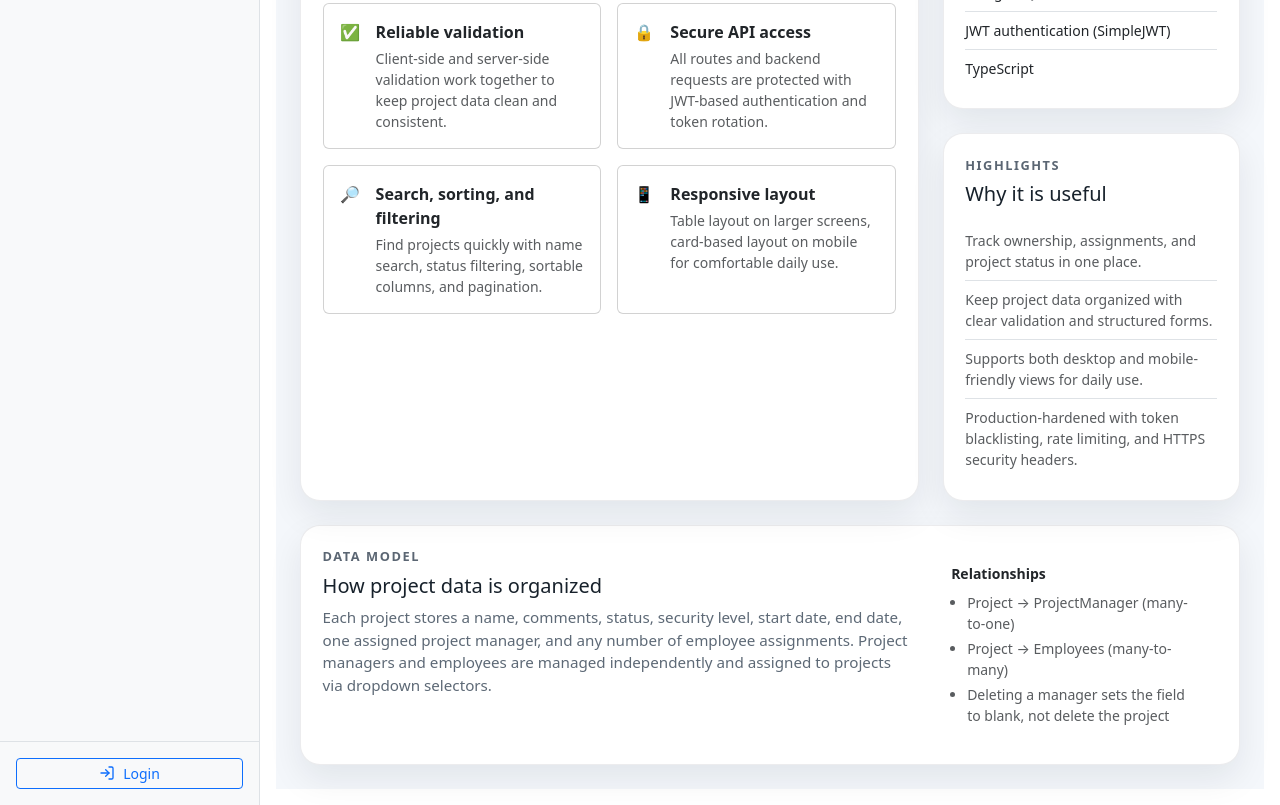
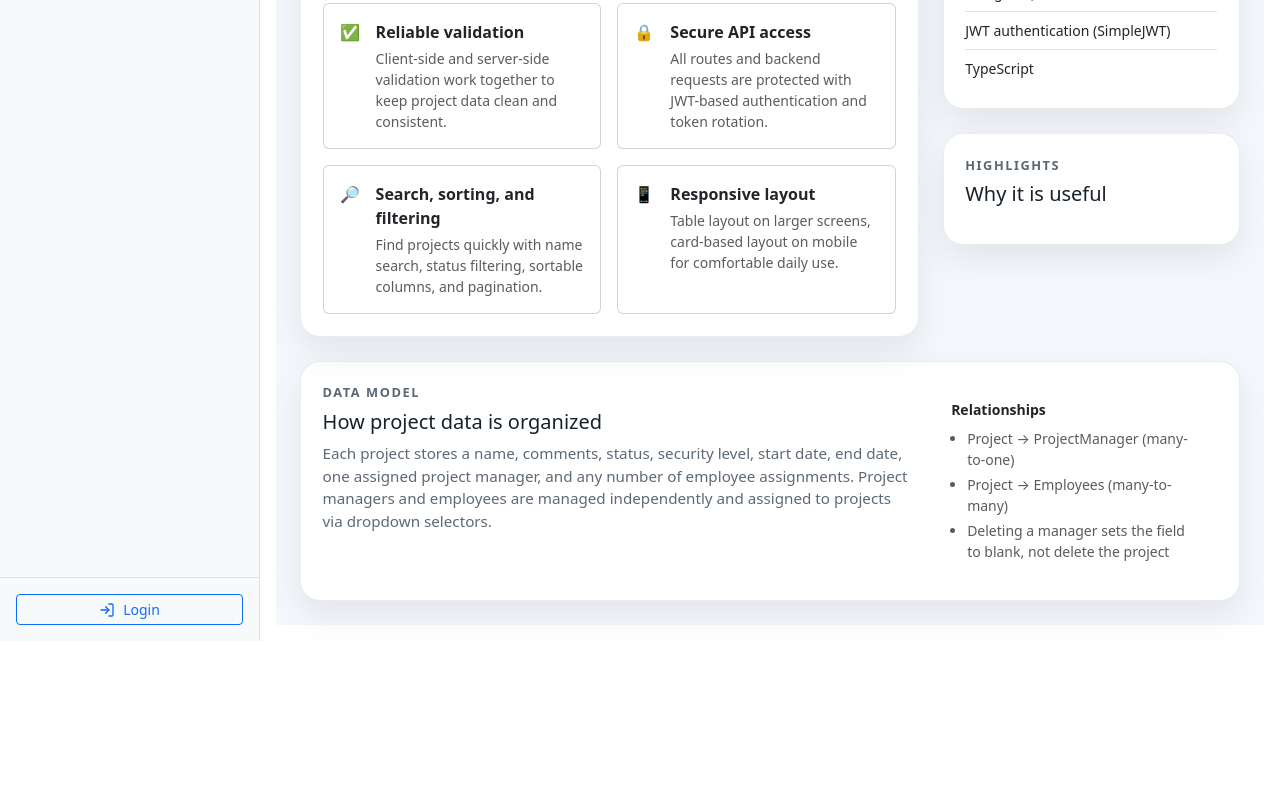
Before and after one commit to blanning19/react-project-tracker, a React app in the folder frontend/: page /about in a window 1280 px wide. Shown: the part 687-1492 px from the top of the page. After the commit the page ends 1328 px from the top, so only its background shows below. Built offline with nearby package versions, Linux system fonts and the light colour scheme; some packages are replaced by stand-ins of ours; no server answers.

Commit message:
About page look and feel

```diff
--- a/frontend/src/features/about/About.tsx
+++ b/frontend/src/features/about/About.tsx
@@ -222,13 +222,7 @@ function About(): JSX.Element
                                 <div className="h5 mb-1">Why it is useful</div>
                             </div>
 
-                            <ListGroup variant="flush">
-                                {HIGHLIGHT_ITEMS.map((item) => (
-                                    <ListGroup.Item key={item} className="about-list-item px-0 py-2 small text-body-secondary">
-                                        {item}
-                                    </ListGroup.Item>
-                                ))}
-                            </ListGroup>
+
                         </section>
                     </Col>
                 </Row>
```
